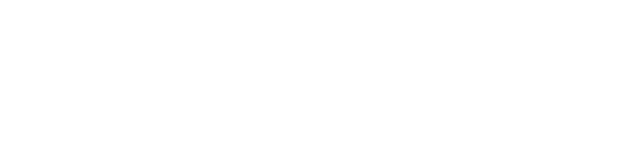
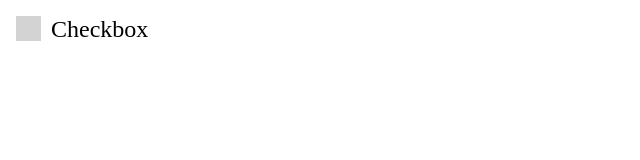
Before and after one commit to YaroslavINK/HTML_CSS, a plain HTML site: page lesson_16/task_3_styled_checkbox/index.html in a window 1280 px wide. Shown: the whole page, without its empty margins (0-640 px from the left). Drawn offline with nearby package versions, Linux system fonts and the light colour scheme.

Commit message:
completed task

```diff
--- a/lesson_16/task_3_styled_checkbox/index.html
+++ b/lesson_16/task_3_styled_checkbox/index.html
@@ -1 +1,22 @@
-<styles class="css"></styles>
+<!DOCTYPE html>
+<html lang="en">
+  <head>
+    <meta charset="UTF-8" />
+    <title>Checkbox</title>
+    <link
+      rel="stylesheet"
+      href="https://cdnjs.cloudflare.com/ajax/libs/normalize/8.0.1/normalize.css"
+      integrity="sha256-WAgYcAck1C1/zEl5sBl5cfyhxtLgKGdpI3oKyJffVRI="
+      crossorigin="anonymous"
+    />
+    <link rel="stylesheet" href="styles.css" />
+  </head>
+
+  <body>
+    <label class="checkbox"
+      >Checkbox
+      <input type="checkbox" />
+      <span class="checkmark"></span>
+    </label>
+  </body>
+</html>
--- a/lesson_16/task_3_styled_checkbox/styles.css
+++ b/lesson_16/task_3_styled_checkbox/styles.css
@@ -0,0 +1,25 @@
+.checkbox {
+  display: block;
+  position: relative;
+  padding-left: 35px;
+  font-size: 24px;
+  margin: 16px;
+}
+input[type='checkbox'] {
+  visibility: hidden;
+  width: 0;
+  height: 0;
+}
+.checkmark {
+  position: absolute;
+  top: 0;
+  left: 0;
+  display: inline-block;
+  width: 25px;
+  height: 25px;
+  background-color: #d3d3d3;
+}
+
+.checkbox input:checked + .checkmark {
+  background-color: #006400;
+}
```
